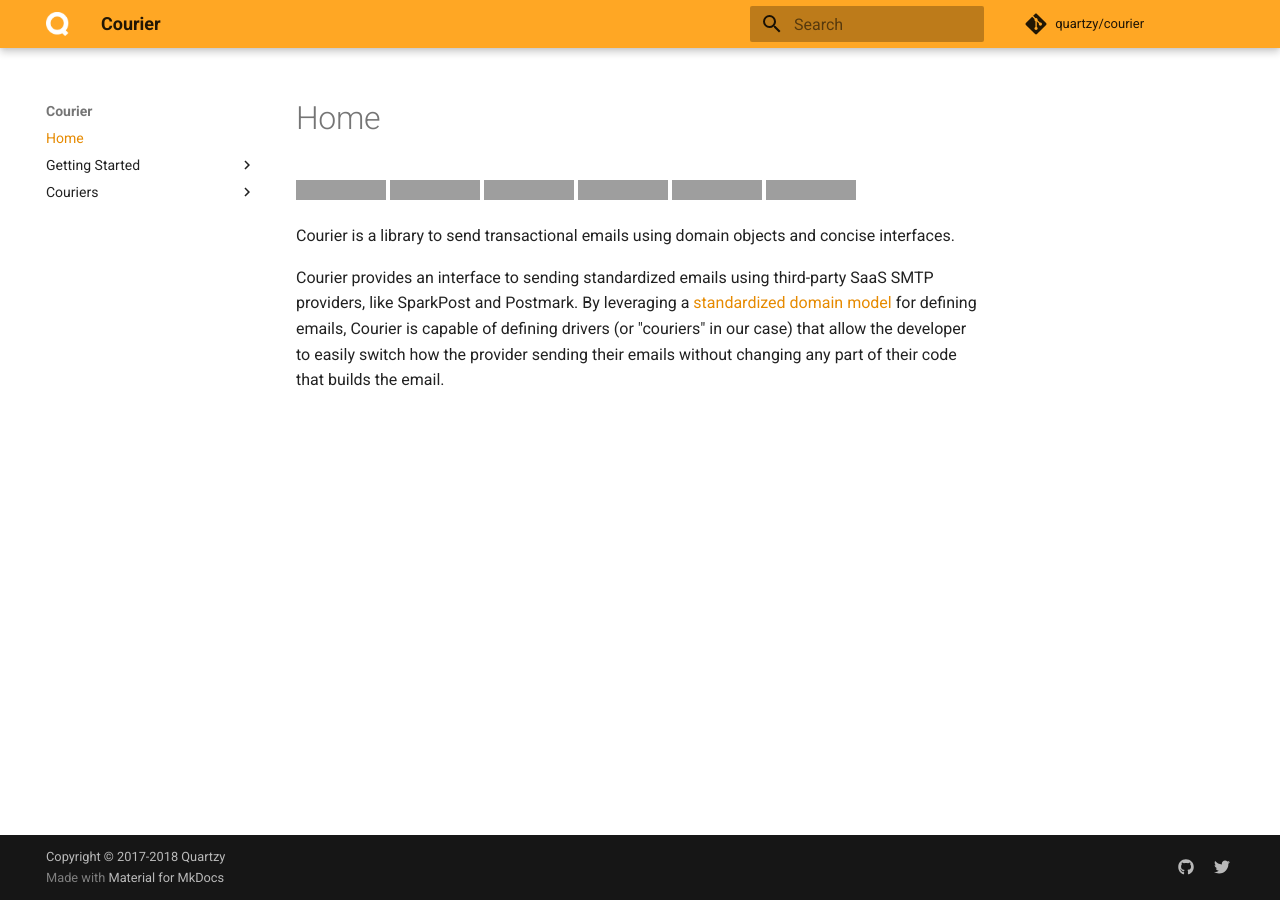
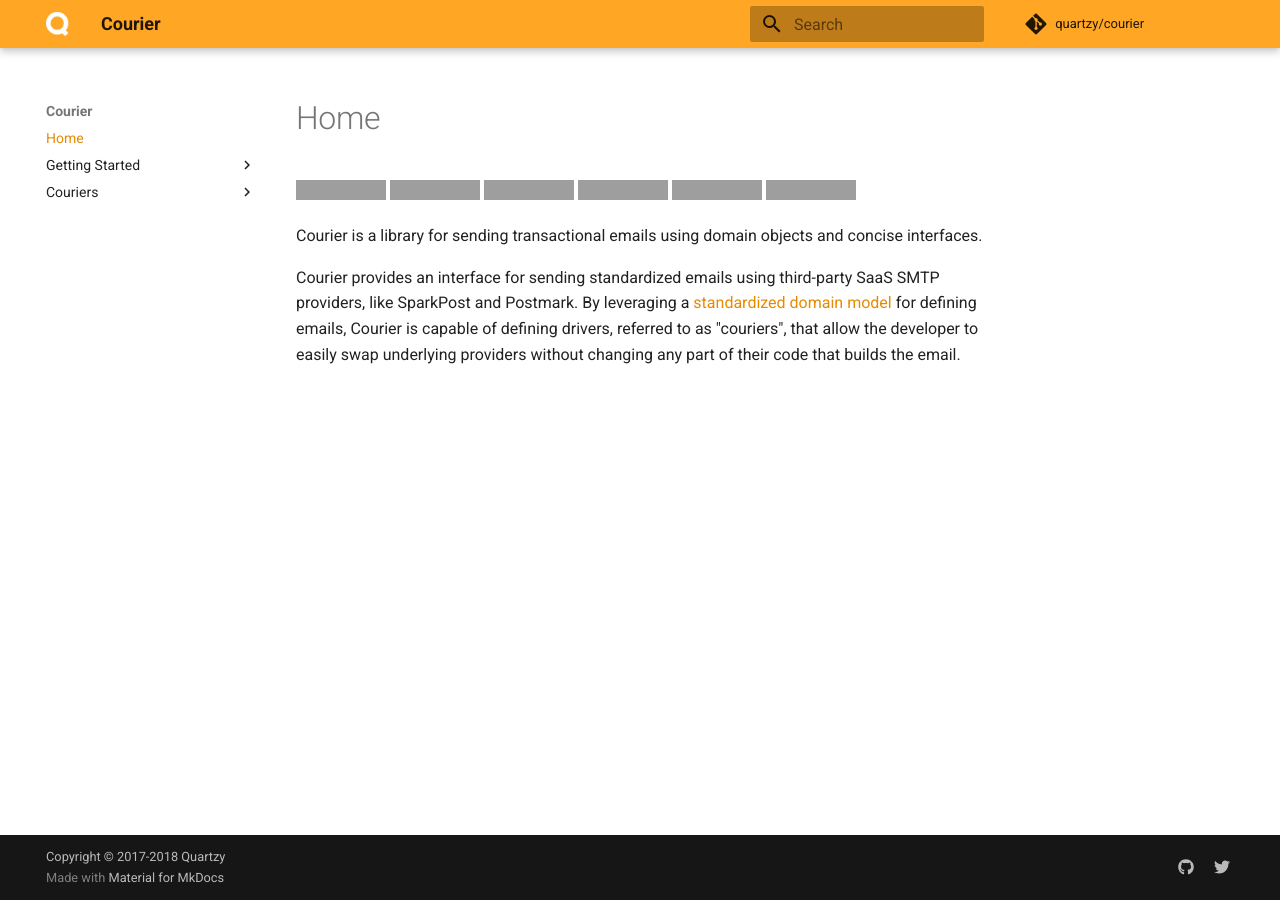
Before and after one commit to quartzy/courier, an MkDocs documentation site: the page built from docs/index.md, in a window 1280 px wide, cut to the strip 0-900 px from the top of the page. Built offline with MkDocs 1.6.1 and Material for MkDocs 9.7.7, drawn with Linux system fonts in a browser that asks for light colours; comment, search, counter and statistics services are not loaded; old or Windows-style settings are respelled for this version of MkDocs; grey boxes are pictures that could not be loaded.

Commit message:
Proofread documentation

```diff
--- a/docs/index.md
+++ b/docs/index.md
@@ -5,15 +5,15 @@
 [![Coverage Status][ico-coverage]][link-coverage]
 [![Scrutinizer Code Quality][ico-scrutinizer]][link-scrutinizer]
 
-Courier is a library to send transactional emails using domain objects and concise
+Courier is a library for sending transactional emails using domain objects and concise
 interfaces.
 
-Courier provides an interface to sending standardized emails using third-party
+Courier provides an interface for sending standardized emails using third-party
 SaaS SMTP providers, like SparkPost and Postmark. By leveraging a [standardized domain
 model](https://github.com/quartzy/php-email) for defining emails, Courier is
-capable of defining drivers (or "couriers" in our case) that allow the developer
-to easily switch how the provider sending their emails without changing any part of
-their code that builds the email.
+capable of defining drivers, referred to as "couriers", that allow the developer
+to easily swap underlying providers without changing any part of their code that builds
+the email.
 
 [ico-version]: https://img.shields.io/packagist/v/quartzy/courier.svg?style=flat-square
 [ico-license]: https://img.shields.io/badge/license-Apache%202.0-brightgreen.svg?style=flat-square
```
Also changed, not shown: docs/couriers/postmark.md (+7 -8 lines), docs/couriers/sendgrid.md (+2 -2 lines), docs/couriers/sparkpost.md (+7 -5 lines), docs/getting-started/example-usage.md (+2 -2 lines).
